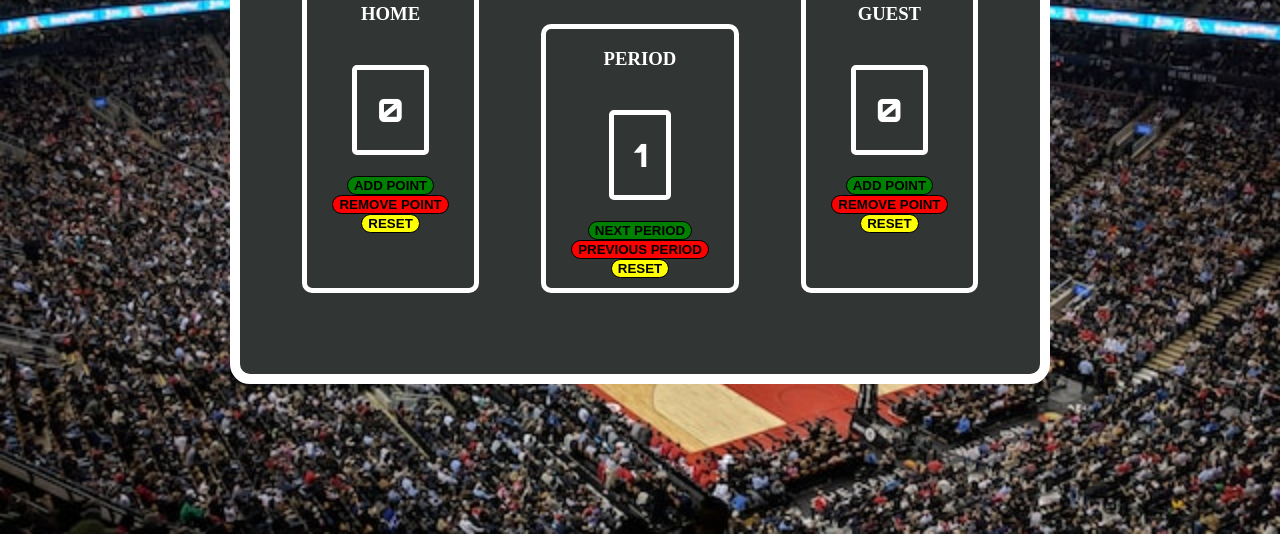
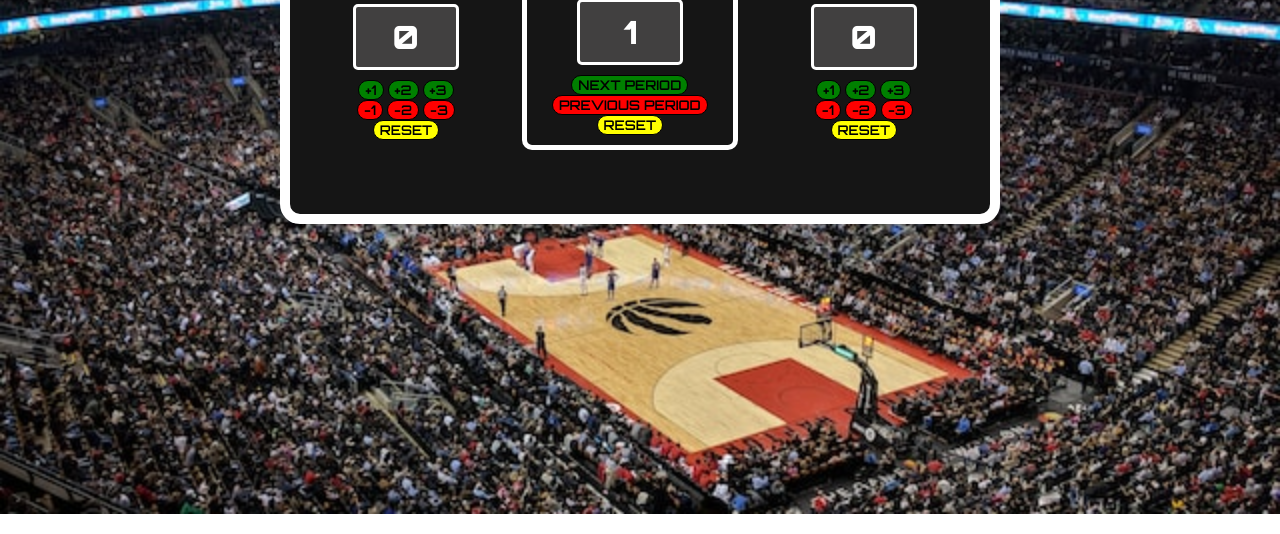
Before and after one commit to huangs-nyc/basketball-scoreboard-app, a plain HTML site: page index.html in a window 1280 px wide. Shown: the part 286-820 px from the top of the page. Drawn offline with Linux system fonts and the light colour scheme.

Commit message:
Completed

```diff
--- a/index.html
+++ b/index.html
@@ -8,33 +8,43 @@
     </head>
     <body>
         <div id="main">
-            <!-- <div id="timer">
-                <h3>TIME REMAINING</h3>
-                <div id="time-left">
-                <h1 class="adjust-number">12:00</h1>
-                </div>
-            </div> -->
             <div id="score-period">
                 <div class="score">
-                    <h3>HOME</h3>
+                    <h1>HOME</h1>
                     <h1 id= "home-score" class="adjust-number">0</h1>
-                    <button class="increase" onclick="homeIncrement()">ADD POINT</button>
-                    <button class="decrease" onclick="homeDecrease()">REMOVE POINT</button>
-                    <button class="reset" onclick="homeReset()">RESET</button>
+                    <div class="increasePoints">
+                        <button class="increase" onclick="increment('h',1)">+1</button>
+                        <button class="increase" onclick="increment('h',2)">+2</button>
+                        <button class="increase" onclick="increment('h',3)">+3</button>
+                    </div>
+                    <div class="decreasePoints">
+                        <button class="decrease" onclick="decrease('h',1)">-1</button>
+                        <button class="decrease" onclick="decrease('h',2)">-2</button>
+                        <button class="decrease" onclick="decrease('h',3)">-3</button>
+                    </div>
+                    <button class="reset" onclick="reset('h')">RESET</button>
                 </div>
                 <div id="period">
-                    <h3>PERIOD</h3>
+                    <h1>PERIOD</h1>
                     <h1 id="period-count" class="adjust-number">1</h1>
-                    <button class="increase" onclick="periodIncrement()">NEXT PERIOD</button>
-                    <button class="decrease" onclick="periodDecrease()">PREVIOUS PERIOD</button>
-                    <button class="reset" onclick="periodReset()">RESET</button>
+                    <button class="increase" onclick="increment('p',1)">NEXT PERIOD</button>
+                    <button class="decrease" onclick="decrease('p',1)">PREVIOUS PERIOD</button>
+                    <button class="reset" onclick="reset('p')">RESET</button>
                 </div>
                 <div class="score">
-                    <h3>GUEST</h3>
+                    <h1>GUEST</h1>
                     <h1 id="guest-score" class="adjust-number">0</h1>
-                    <button class="increase" onclick="guestIncrement()">ADD POINT</button>
-                    <button class="decrease" onclick="guestDecrease()">REMOVE POINT</button>
-                    <button class="reset" onclick="guestReset()">RESET</button>
+                    <div class="increasePoints">
+                        <button class="increase" onclick="increment('g',1)">+1</button>
+                        <button class="increase" onclick="increment('g',2)">+2</button>
+                        <button class="increase" onclick="increment('g',3)">+3</button>
+                    </div>
+                    <div class="decreasePoints">
+                        <button class="decrease" onclick="decrease('g',1)">-1</button>
+                        <button class="decrease" onclick="decrease('g',2)">-2</button>
+                        <button class="decrease" onclick="decrease('g',3)">-3</button>
+                    </div>
+                    <button class="reset" onclick="reset('g')">RESET</button>
                 </div>
             </div>
         </div>
--- a/index.js
+++ b/index.js
@@ -6,47 +6,52 @@ let homeScore = 0
 let guestScore = 0
 let periodCount = 1
 
-function homeIncrement() {
-    homeScore += 1
+let resetInput = ''
+let count = 0
+let group = ''
+
+function increment(group, count) {
+    if (group === 'h') {
+        homeScore += count
         homeEl.textContent = homeScore
+    } else if (group === 'g') {
+        guestScore += count
+        guestEl.textContent = guestScore
+    } else {
+        if (periodCount+1 > 4) {
+            periodCount = 5
+            periodEl.textContent = "OVR"
+        } else {
+            periodCount += count
+            periodEl.textContent = periodCount
+        }
+    }
 }
 
-function guestIncrement() {
-    guestScore += 1
+function decrease(group, count) {
+    if (group === 'h') {
+        homeScore -= count
+        homeEl.textContent = homeScore
+    } else if (group === 'g') {
+        guestScore -= count
         guestEl.textContent = guestScore
+    } else {
+        if (periodCount-1 > 0) {
+            periodCount -= count
+            periodEl.textContent = periodCount
+        }
+    }
 }
 
-function periodIncrement() {
-    periodCount += 1
-    periodEl.textContent = periodCount
-}
-
-function homeDecrease() {
-    homeScore -= 1
-    homeEl.textContent = homeScore
-}
-
-function guestDecrease() {
-    guestScore -= 1
-    guestEl.textContent = guestScore
-}
-
-function periodDecrease() {
-    periodCount -= 1
-    periodEl.textContent = periodCount
-}
-
-function homeReset() {
+function reset(resetInput) {
+    if (resetInput === 'h') {
         homeScore = 0
         homeEl.textContent = homeScore
-}
-
-function guestReset() {
+    } else if (resetInput === 'p') {
+        periodCount = 1
+        periodEl.textContent = periodCount
+    } else {
         guestScore = 0
         guestEl.textContent = guestScore
     }
-
-function periodReset() {
-    periodCount = 1
-    periodEl.textContent = periodCount
 }
--- a/styles.css
+++ b/styles.css
@@ -5,34 +5,23 @@ body {
 }
 
 #main {
-    background-color: #313533;
+    background-color: rgb(21, 21, 21);
     border: 10px solid white;
     border-radius: 20px;
-    width: 800px;
-    height: 500px;
+    width: 700px;
+    height: 340px;
     margin: 150px auto;
 }
 
 h1 {
     font-family: 'Orbitron', sans-serif;
+    margin: 10px auto;
 }
-
-/* #timer {
-    display: flex;
-    flex-direction: column;
-    align-items: center;
-    justify-content: center;
-
-    margin: 20px auto 0 auto;
-    border: 5px solid white;
-    border-radius: 10px;
-    width: 500px;
-} */
 
 #score-period {
     display: flex;
     justify-content: space-evenly;
-    margin: 50px 0 150px 0;
+    margin: 50px 0 50px 0;
 }
 
 .score {
@@ -40,8 +29,8 @@ h1 {
     flex-direction: column;
     align-items: center;
     justify-content: center;
-    border: 5px solid white;
-    border-radius: 10px;
+    /* border: 5px solid white;
+    border-radius: 10px; */
     padding: 0 25px 0 25px;
 }
 
@@ -52,32 +41,36 @@ h1 {
     justify-content: center;
     border: 5px solid white;
     border-radius: 10px;
-    margin-top: 100px;
     padding: 0 25px 10px 25px;
 }
 
 .adjust-number {
-    border: 5px solid white;
+    display: flex;
+    align-items: center;
+    justify-content: center;
+    border: 3px solid white;
     border-radius: 5px;
-    padding: 20px;
+    background-color: rgb(65, 64, 64);
+    width: 100px;
+    height: 60px;
 }
 
 .increase {
-    font-weight: bold;
+    font-family: 'Orbitron', sans-serif;
     background-color: green;
     border: 1px solid black;
     border-radius: 10px;
 }
 
 .decrease {
-    font-weight: bold;
+    font-family: 'Orbitron', sans-serif;
     background-color: red;
     border: 1px solid black;
     border-radius: 10px;
 }
 
 .reset {
-    font-weight: bold;
+    font-family: 'Orbitron', sans-serif;
     background-color: yellow;
     border: 1px solid black;
     border-radius: 10px;
```
Lines whose indentation alone changed are shown as unchanged.
